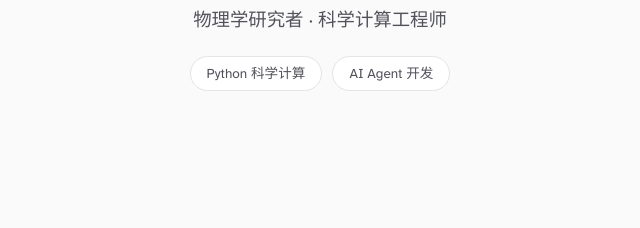
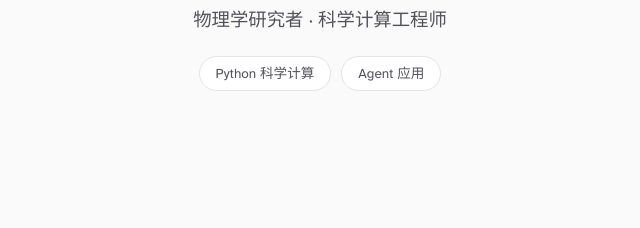
Before and after one commit to jiatao058-afk/jiatao058-afk.github.io, a plain HTML site: page index.html in a window 1280 px wide. Shown: the part 370-598 px from the top of the page, 320-960 px from the left. Drawn offline with nearby package versions, Linux system fonts and the light colour scheme.

Commit message:
Rename AI Agent开发 to Agent应用

```diff
--- a/index.html
+++ b/index.html
@@ -6,7 +6,7 @@
 
     <!-- SEO Meta Tags -->
     <title>陶加焱 — 物理学研究者 & 开发者 | 个人主页</title>
-    <meta name="description" content="陶加焱，广州大学物理学本硕，研究方向为介观物理与量子输运。精通Python科学计算、NEGF方法、AI Agent开发。个人学术主页，展示研究、技术与项目。">
+    <meta name="description" content="陶加焱，广州大学物理学本硕，研究方向为介观物理与量子输运。精通Python科学计算、NEGF方法、Agent 应用。个人学术主页，展示研究、技术与项目。">
     <meta name="keywords" content="陶加焱, 物理学, 介观物理, 量子输运, NEGF, 格林函数, Python, 科学计算, 广州大学, 物理研究者, 开发者">
     <meta name="author" content="Tao Jiayan">
     <meta name="robots" content="index, follow">
@@ -14,7 +14,7 @@
 
     <!-- Open Graph / Social -->
     <meta property="og:title" content="陶加焱 — 物理学研究者 & 开发者">
-    <meta property="og:description" content="广州大学物理学本硕，研究方向介观物理与量子输运。Python科学计算、AI Agent开发。">
+    <meta property="og:description" content="广州大学物理学本硕，研究方向介观物理与量子输运。Python科学计算、Agent 应用。">
     <meta property="og:type" content="website">
     <meta property="og:locale" content="zh_CN">
 
@@ -428,7 +428,7 @@
         <p class="hero-tagline">物理学研究者 · 科学计算工程师</p>
         <div class="hero-tags">
             <span class="tag">Python 科学计算</span>
-            <span class="tag">AI Agent 开发</span>
+            <span class="tag">Agent 应用</span>
         </div>
     </header>
 
```
